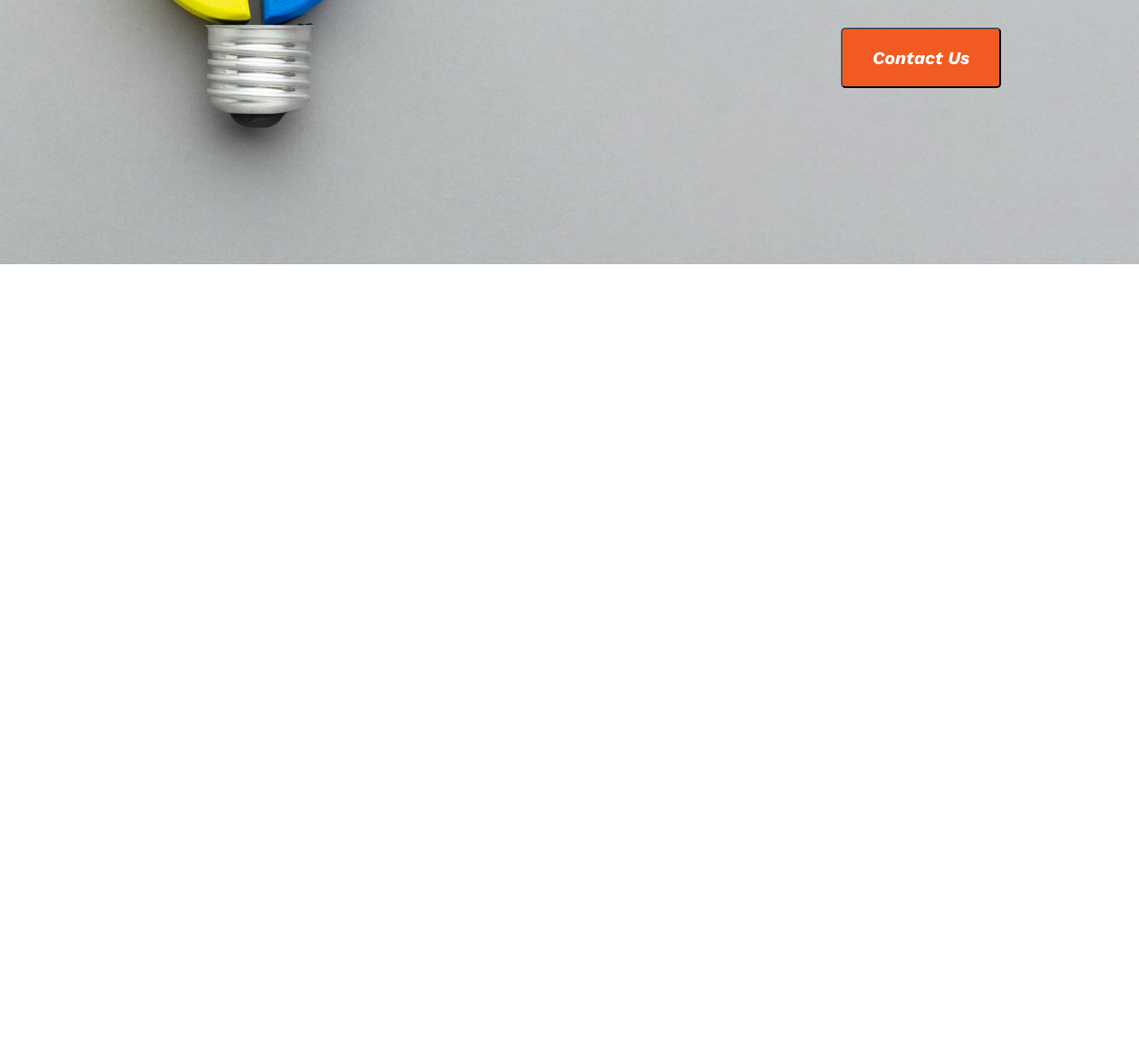
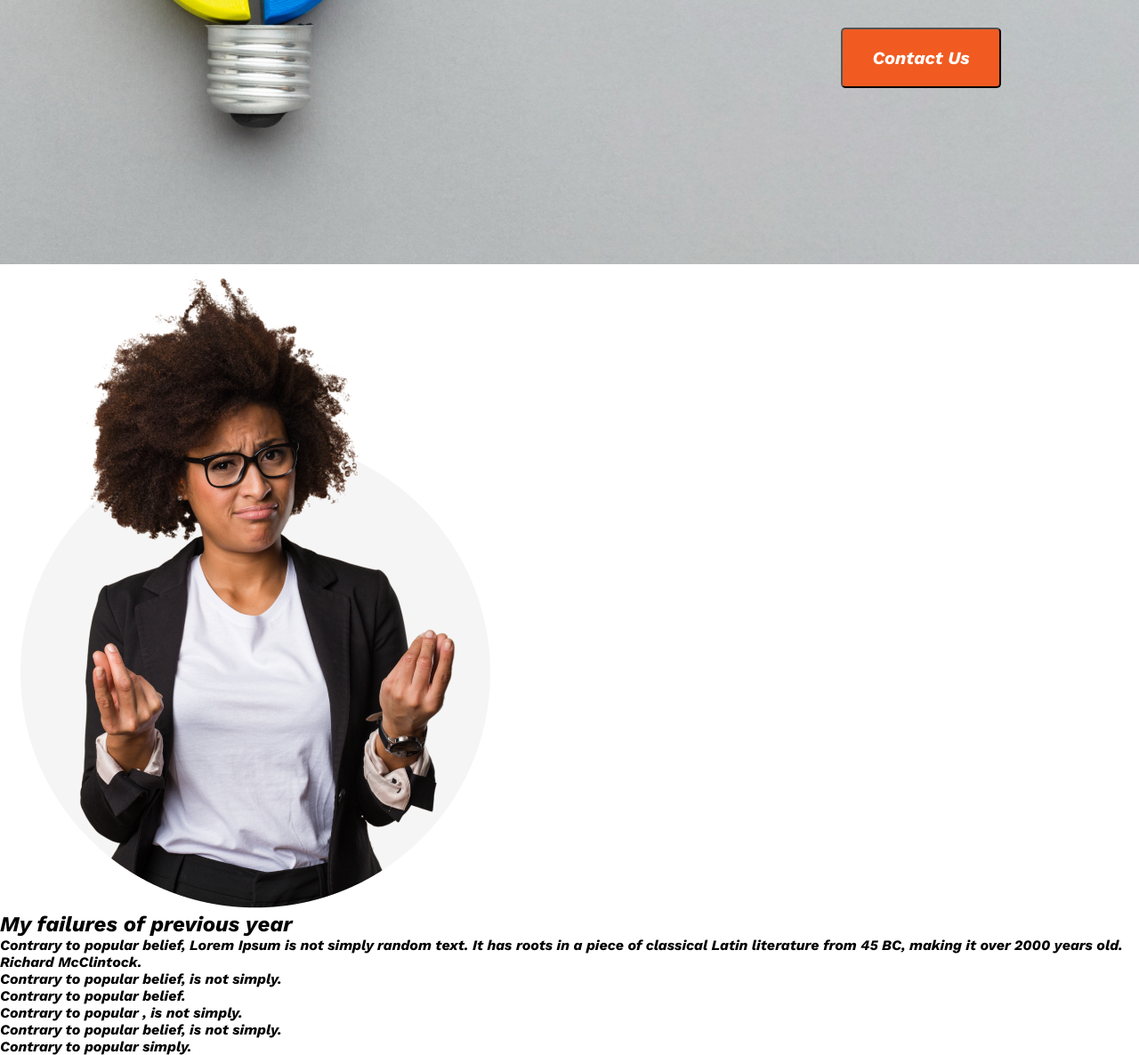
Before and after one commit to APURBA248/new-Year-New-me, a plain HTML site: page index.html in a window 1280 px wide. Shown: the part 512-1698 px from the top of the page at 89% size. Before the commit the page ends 809 px from the top, so only its background shows below. Drawn offline with nearby package versions, Linux system fonts and the light colour scheme.

Commit message:
First-section-html-End

```diff
--- a/index.html
+++ b/index.html
@@ -19,7 +19,24 @@
 
     </header>
     <main>
-
+        <section>
+            <div class="first-section">
+                <div class="main-pic">
+                    <img src="./images/person.png" alt="">
+                </div>
+                <div class="main-text">
+                    <h1 class="main-title">My failures of previous year</h1>
+                    <p class="main-description">Contrary to popular belief, Lorem Ipsum is not simply random text. It has roots in a piece of classical Latin literature from 45 BC, making it over 2000 years old. Richard McClintock.</p>
+                    <ul>
+                        <li>Contrary to popular belief, is not simply.</li>
+                        <li>Contrary to popular belief.</li>
+                        <li>Contrary to popular , is not simply.</li>
+                        <li>Contrary to popular belief, is not simply.</li>
+                        <li>Contrary to popular simply.</li>
+                    </ul>
+                </div>
+            </div>
+        </section>
     </main>
     <footer>
 
```
